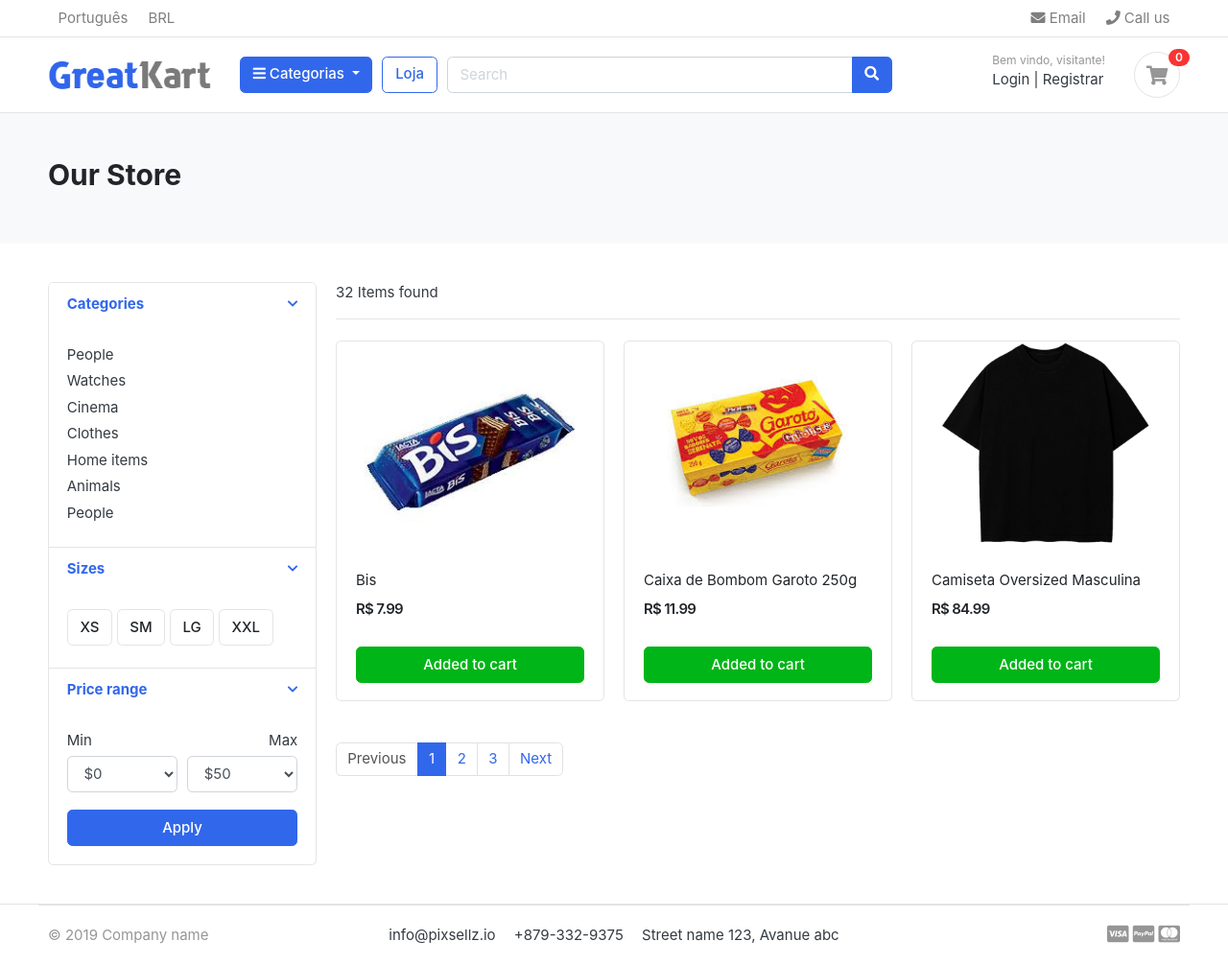
After one commit to LucasLimaT/Mercearia, a Django app: page /loja/ in a window 1280 px wide. The commit adds this page. Shown: the whole page at 96% size. Run offline with Django 5.2, Linux system fonts and the light colour scheme; data comes from the database, SQL or seed files in the repository; both versions use the stored data as it was after the commit; some libraries are stand-ins or nearby versions; some web fonts are replaced.

Commit message:
feat: add new functions

```diff
--- a/app/views.py
+++ b/app/views.py
@@ -3,7 +3,7 @@
 from produtos.models import Produtos
 
 
-def home(request):
+def visualizarHome(request):
     produtos = Produtos.objects.all().filter(esta_disponivel=True)
 
     context = {"produtos": produtos}
--- /dev/null
+++ b/categorias/context_processors.py
@@ -0,0 +1,6 @@
+from categorias.models import Categorias
+
+
+def categorias_menu(request):
+    lista_opcoes = Categorias.objects.all()
+    return dict(opcoes=lista_opcoes)
--- a/categorias/models.py
+++ b/categorias/models.py
@@ -1,4 +1,5 @@
 from django.db import models
+from django.urls import reverse
 
 
 # Create your models here.
@@ -11,3 +12,7 @@
 
 def __str__(self):
     return self.categorias_nome
+
+
+def get_url(self):
+    return reverse("produtos_por_categoria", args=[self.slug])
--- a/mercearia/settings.py
+++ b/mercearia/settings.py
@@ -65,6 +65,7 @@
                 "django.template.context_processors.request",
                 "django.contrib.auth.context_processors.auth",
                 "django.contrib.messages.context_processors.messages",
+                "categorias.context_processors.categorias_menu",
             ],
         },
     },
--- a/mercearia/urls.py
+++ b/mercearia/urls.py
@@ -17,11 +17,12 @@
 
 from django.conf import settings
 from django.contrib import admin
-from django.urls import path
+from django.urls import include, path
 from app import views
 from django.conf.urls.static import static
 
 urlpatterns = [
     path("admin/", admin.site.urls),
-    path("", views.home, name="home"),
+    path("", views.visualizarHome, name="home"),
+    path("loja/", include("produtos.urls")),
 ] + static(settings.MEDIA_URL, document_root=settings.MEDIA_ROOT)
--- a/produtos/models.py
+++ b/produtos/models.py
@@ -1,4 +1,5 @@
 from django.db import models
+from django.urls import reverse
 from categorias.models import Categorias
 
 
@@ -14,3 +15,7 @@
     esta_disponivel = models.BooleanField(default=True)
     criado_em = models.DateTimeField(auto_now_add=True)
     modificado_em = models.DateTimeField(auto_now=True)
+
+
+def get_url(self):
+    return reverse("produto_detalhe", args=[self.categoria.slug, self.slug])
--- /dev/null
+++ b/produtos/urls.py
@@ -0,0 +1,16 @@
+from django.urls import path
+from produtos import views
+
+urlpatterns = [
+    path("", views.visualizarLoja, name="loja"),
+    path(
+        "<slug:categoria_slug>/",
+        views.visualizarLoja,
+        name="produtos_por_categoria",
+    ),
+    path(
+        "<slug:categoria_slug>/<slug:produto_slug>/",
+        views.produto_detalhe,
+        name="produto_detalhe",
+    ),
+]
--- a/produtos/views.py
+++ b/produtos/views.py
@@ -1,3 +1,39 @@
-from django.shortcuts import render
+from django.shortcuts import get_object_or_404, render
 
-# Create your views here.
+from categorias.models import Categorias
+from produtos.models import Produtos
+
+
+def visualizarLoja(request, categoria_slug=None):
+    categorias = None
+    produtos = None
+
+    if categoria_slug:
+        categorias = get_object_or_404(Categorias, slug=categoria_slug)
+        produtos = Produtos.objects.filter(categoria=categorias, esta_disponivel=True)
+        produtos_quantidade = produtos.count()
+    else:
+        produtos = Produtos.objects.all().filter(esta_disponivel=True)
+        produtos_quantidade = produtos.count()
+
+    context = {
+        "produtos": produtos,
+        "produtos_quantidade": produtos_quantidade,
+    }
+
+    return render(request, "loja/loja.html", context)
+
+
+def produto_detalhe(request, categoria_slug, produto_slug):
+    try:
+        produto = Produtos.objects.get(
+            categoria__slug=categoria_slug, slug=produto_slug
+        )
+    except Exception as ex:
+        raise ex
+
+    context = {
+        "produto": produto,
+    }
+
+    return render(request, "loja/produto_detalhe.html", context)
--- a/templates/home.html
+++ b/templates/home.html
@@ -28,10 +28,10 @@
 	{% for produto in produtos %}
 	<div class="col-md-3">
 		<div class="card card-product-grid">
-			<a href="./product-detail.html" class="img-wrap"> <img src="{{ produto.imagens.url }}"> </a>
+			<a href="{{ produto.get_url }}" class="img-wrap"> <img src="{{ produto.imagens.url }}"> </a>
 			<figcaption class="info-wrap">
-				<a href="./product-detail.html" class="title">{{ produto.produto_nome }}</a>
-				<div class="price mt-1"> {{ produto.preco }}</div> <!-- price-wrap.// -->
+				<a href="{{ produto.get_url }}" class="title">{{ produto.produto_nome }}</a>
+				<div class="price mt-1">R$ {{ produto.preco }}</div> <!-- price-wrap.// -->
 			</figcaption>
 		</div>
 	</div> <!-- col.// -->
--- a/templates/includes/navbar.html
+++ b/templates/includes/navbar.html
@@ -37,16 +37,13 @@
 					<i class="fa fa-bars"></i> Categorias
 				</button>
 				<div class="dropdown-menu">
-					<a class="dropdown-item" href="#">Maquinários / Partes Mecânicas / Ferramentas </a>
-					<a class="dropdown-item" href="#">Eletrônicos / Home Appliances </a>
-					<a class="dropdown-item" href="#">Carro / Transportadora</a>
-					<a class="dropdown-item" href="#">Apparel / Tecidos / Timepieces </a>
-					<a class="dropdown-item" href="#">Casa e Jardim / Construção / Iluminação </a>
-					<a class="dropdown-item" href="#">Beleza e Cuidados Pessoais / Saúde </a>
+					{% for categoria in opcoes %}
+						<a class="dropdown-item" href="{{ categoria.get_url }}"> {{ categoria.categorias_nome }}</a>
+					{% endfor %}
 				</div>
 			</div>  <!-- category-wrap.// -->
 		</div> <!-- col.// -->
-		<a href="./store.html" class="btn btn-outline-primary">Loja</a>
+		<a href="{% url 'loja' %}" class="btn btn-outline-primary">Loja</a>
 		<div class="col-lg  col-md-6 col-sm-12 col">
 			<form action="#" class="search">
 				<div class="input-group w-100">
--- /dev/null
+++ b/templates/loja/loja.html
@@ -0,0 +1,173 @@
+{% extends 'base.html' %}
+
+{% block content %}
+
+<!-- ========================= SECTION PAGETOP ========================= -->
+<section class="section-pagetop bg">
+    <div class="container">
+        <h2 class="title-page">Our Store</h2>
+
+    </div> <!-- container //  -->
+    </section>
+<!-- ========================= SECTION INTRO END// ========================= -->
+
+<!-- ========================= SECTION CONTENT ========================= -->
+    <section class="section-content padding-y">
+    <div class="container">
+
+    <div class="row">
+        <aside class="col-md-3">
+
+    <div class="card">
+        <article class="filter-group">
+            <header class="card-header">
+                <a href="#" data-toggle="collapse" data-target="#collapse_1" aria-expanded="true" class="">
+                    <i class="icon-control fa fa-chevron-down"></i>
+                    <h6 class="title">Categories</h6>
+                </a>
+            </header>
+            <div class="filter-content collapse show" id="collapse_1" style="">
+                <div class="card-body">
+
+                    <ul class="list-menu">
+                    <li><a href="#">People  </a></li>
+                    <li><a href="#">Watches </a></li>
+                    <li><a href="#">Cinema  </a></li>
+                    <li><a href="#">Clothes  </a></li>
+                    <li><a href="#">Home items </a></li>
+                    <li><a href="#">Animals</a></li>
+                    <li><a href="#">People </a></li>
+                    </ul>
+
+                </div> <!-- card-body.// -->
+            </div>
+        </article> <!-- filter-group  .// -->
+        <article class="filter-group">
+            <header class="card-header">
+                <a href="#" data-toggle="collapse" data-target="#collapse_4" aria-expanded="true" class="">
+                    <i class="icon-control fa fa-chevron-down"></i>
+                    <h6 class="title">Sizes </h6>
+                </a>
+            </header>
+            <div class="filter-content collapse show" id="collapse_4" style="">
+                <div class="card-body">
+                    <label class="checkbox-btn">
+                    <input type="checkbox">
+                    <span class="btn btn-light"> XS </span>
+                    </label>
+
+                    <label class="checkbox-btn">
+                    <input type="checkbox">
+                    <span class="btn btn-light"> SM </span>
+                    </label>
+
+                    <label class="checkbox-btn">
+                    <input type="checkbox">
+                    <span class="btn btn-light"> LG </span>
+                    </label>
+
+                    <label class="checkbox-btn">
+                    <input type="checkbox">
+                    <span class="btn btn-light"> XXL </span>
+                    </label>
+            </div><!-- card-body.// -->
+            </div>
+        </article> <!-- filter-group .// -->
+
+        <article class="filter-group">
+            <header class="card-header">
+                <a href="#" data-toggle="collapse" data-target="#collapse_3" aria-expanded="true" class="">
+                    <i class="icon-control fa fa-chevron-down"></i>
+                    <h6 class="title">Price range </h6>
+                </a>
+            </header>
+            <div class="filter-content collapse show" id="collapse_3" style="">
+                <div class="card-body">
+
+                    <div class="form-row">
+                    <div class="form-group col-md-6">
+                        <label>Min</label>
+                        <!-- <input class="form-control" placeholder="$0" type="number"> -->
+                            <select class="mr-2 form-control">
+                            <option value="0">$0</option>
+                            <option value="50">$50</option>
+                            <option value="100">$100</option>
+                            <option value="150">$150</option>
+                            <option value="200">$200</option>
+                            <option value="500">$500</option>
+                            <option value="1000">$1000</option>
+                        </select>
+                    </div>
+                    <div class="form-group text-right col-md-6">
+                        <label>Max</label>
+                            <select class="mr-2 form-control">
+                            <option value="50">$50</option>
+                            <option value="100">$100</option>
+                            <option value="150">$150</option>
+                            <option value="200">$200</option>
+                            <option value="500">$500</option>
+                            <option value="1000">$1000</option>
+                            <option value="2000">$2000+</option>
+                        </select>
+                    </div>
+                    </div> <!-- form-row.// -->
+                    <button class="btn btn-block btn-primary">Apply</button>
+                </div><!-- card-body.// -->
+            </div>
+        </article> <!-- filter-group .// -->
+
+    </div> <!-- card.// -->
+
+        </aside> <!-- col.// -->
+        <main class="col-md-9">
+
+    <header class="border-bottom mb-4 pb-3">
+            <div class="form-inline">
+                <span class="mr-md-auto">32 Items found </span>
+
+            </div>
+    </header><!-- sect-heading -->
+
+    <div class="row">
+        {% for produto in produtos %}
+            <div class="col-md-4">
+                <figure class="card card-product-grid">
+                    <div class="img-wrap">
+
+                        <a href="{{ produto.get_url }}"><img src="{{ produto.imagens.url }}"></a>
+
+                    </div> <!-- img-wrap.// -->
+                    <figcaption class="info-wrap">
+                        <div class="fix-height">
+                            <a href="{{ produto.get_url }}" class="title">{{ produto.produto_nome }}</a>
+                            <div class="price-wrap mt-2">
+                                <span class="price">R$ {{ produto.preco }}</span>
+                            </div> <!-- price-wrap.// -->
+                        </div>
+                        <a href="#" class="btn btn-block btn-success">Added to cart </a>
+                    </figcaption>
+                </figure>
+            </div> <!-- col.// -->
+        {% endfor %}
+    </div> <!-- row end.// -->
+
+
+    <nav class="mt-4" aria-label="Page navigation sample">
+        <ul class="pagination">
+        <li class="page-item disabled"><a class="page-link" href="#">Previous</a></li>
+        <li class="page-item active"><a class="page-link" href="#">1</a></li>
+        <li class="page-item"><a class="page-link" href="#">2</a></li>
+        <li class="page-item"><a class="page-link" href="#">3</a></li>
+        <li class="page-item"><a class="page-link" href="#">Next</a></li>
+        </ul>
+    </nav>
+
+        </main> <!-- col.// -->
+
+    </div>
+
+    </div> <!-- container .//  -->
+    </section>
+    <!-- ========================= SECTION CONTENT END// ========================= -->
+
+{% endblock %}
```
Also changed, not shown: templates/loja/produto_detalhe.html (added, +119 -0 lines), db.sqlite3, media/fotos/categorias/roupas.png (added), media/fotos/produtos/Camiseta_Oversized_Preta_Premium_-_Frente.png (added), media/fotos/produtos/bis.jpg (deleted), media/fotos/produtos/bis_QUtesgV.jpg (deleted), media/fotos/produtos/biss.jpg (deleted), media/fotos/produtos/png-clipart-bonbon-white-chocolate-bis-lacta-bis-food-wafer.png (deleted), media/fotos/produtos/png-clipart-bonbon-white-chocolate-bis-lacta-bis-food-wafer_R6Yl18n.png (deleted).
